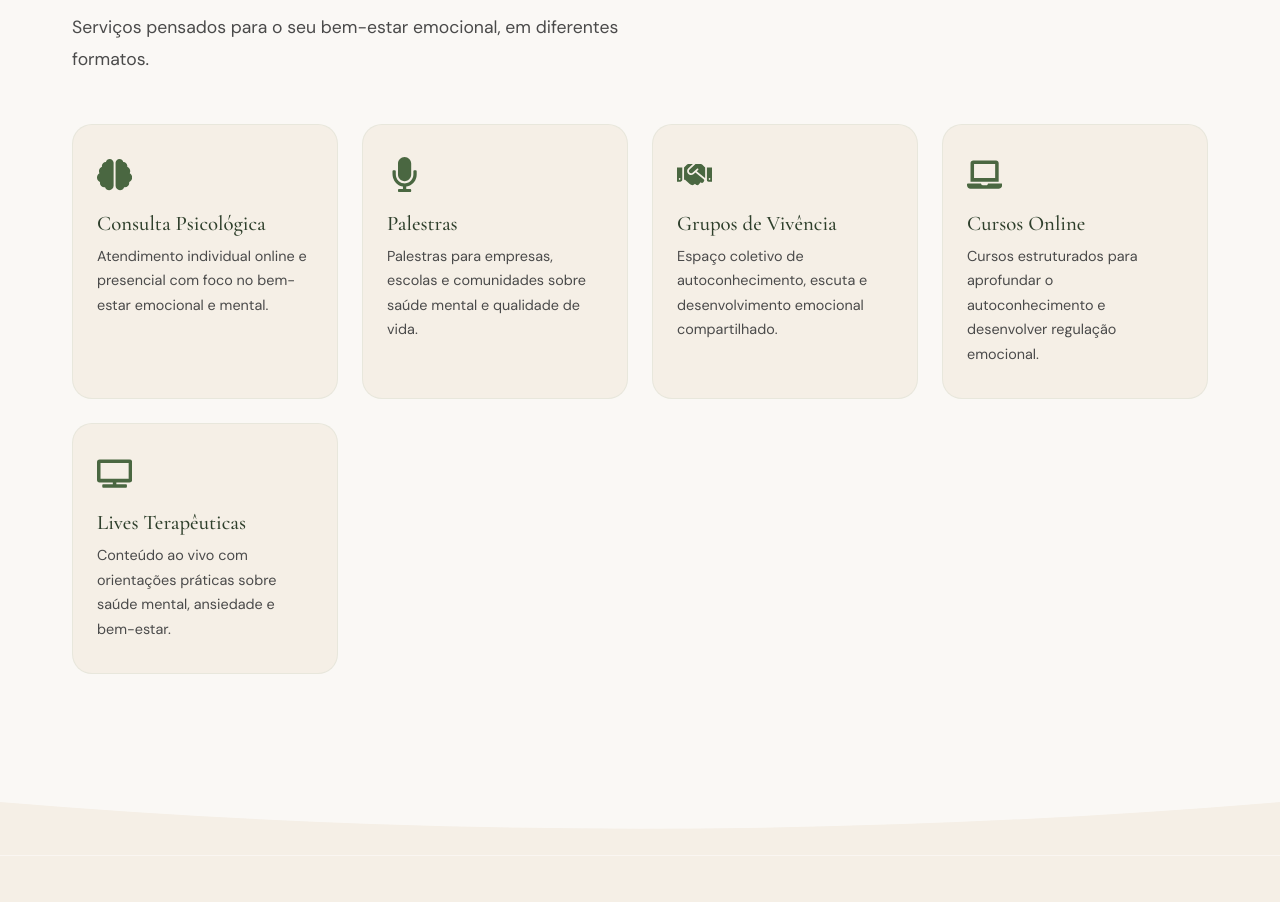
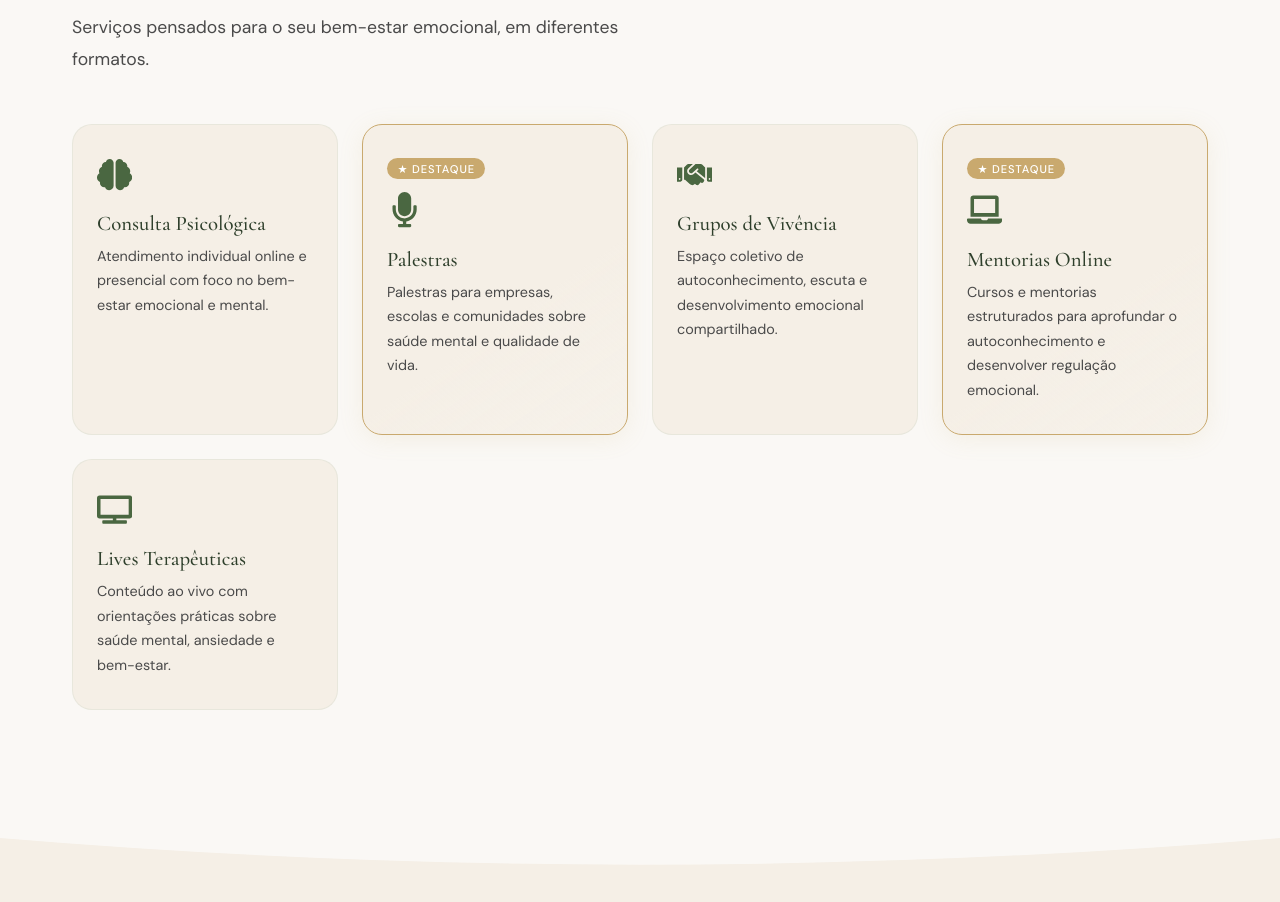
Before and after one commit to butrico31/Elisa, a React (Vite) app: page / in a window 1280 px wide. Shown: the part 1091-1993 px from the top of the page. Built offline with nearby package versions, Linux system fonts and the light colour scheme.

Commit message:
feat: enhance ServiceCard styling and add FeaturedTag for highlighted services

```diff
--- a/src/pages/Home.jsx
+++ b/src/pages/Home.jsx
@@ -156,16 +156,37 @@ const ServicesGrid = styled.div`
 `;
 
 const ServiceCard = styled.div`
-  background-color: ${({ theme }) => theme.colors.beige};
+  background-color: ${({ $featured, theme }) => $featured ? theme.colors.beige : theme.colors.beige};
   border-radius: 20px;
   padding: 2rem 1.5rem;
-  border: 1px solid rgba(122,158,126,0.1);
+  border: 1px solid ${({ $featured, theme }) => $featured ? theme.colors.gold : 'rgba(122,158,126,0.1)'};
   transition: box-shadow 0.3s, transform 0.3s;
   cursor: default;
+  position: relative;
+  overflow: hidden;
+  ${({ $featured, theme }) => $featured && `
+    background: linear-gradient(145deg, ${theme.colors.beige} 60%, rgba(201,169,110,0.08) 100%);
+    box-shadow: 0 4px 24px rgba(201,169,110,0.12);
+  `}
   &:hover {
     box-shadow: 0 8px 40px rgba(74,103,65,0.1);
     transform: translateY(-5px);
   }
+`;
+
+const FeaturedTag = styled.span`
+  display: inline-flex;
+  align-items: center;
+  gap: 0.3rem;
+  background-color: ${({ theme }) => theme.colors.gold};
+  color: #fff;
+  font-size: 0.7rem;
+  font-weight: 600;
+  letter-spacing: 0.08em;
+  text-transform: uppercase;
+  padding: 0.2rem 0.65rem;
+  border-radius: 50px;
+  margin-bottom: 0.85rem;
 `;
 
 const ServiceIcon = styled.div`
@@ -384,9 +405,9 @@ const CtaSub = styled.p`
 /* ── DATA ── */
 const services = [
   { icon: <FaBrain />, title: 'Consulta Psicológica', desc: 'Atendimento individual online e presencial com foco no bem-estar emocional e mental.' },
-  { icon: <FaMicrophone />, title: 'Palestras', desc: 'Palestras para empresas, escolas e comunidades sobre saúde mental e qualidade de vida.' },
+  { icon: <FaMicrophone />, title: 'Palestras', desc: 'Palestras para empresas, escolas e comunidades sobre saúde mental e qualidade de vida.', featured: true },
   { icon: <FaHandshake />, title: 'Grupos de Vivência', desc: 'Espaço coletivo de autoconhecimento, escuta e desenvolvimento emocional compartilhado.' },
-  { icon: <FaLaptop />, title: 'Cursos Online', desc: 'Cursos estruturados para aprofundar o autoconhecimento e desenvolver regulação emocional.' },
+  { icon: <FaLaptop />, title: 'Mentorias Online', desc: 'Cursos e mentorias estruturados para aprofundar o autoconhecimento e desenvolver regulação emocional.', featured: true },
   { icon: <FaTv />, title: 'Lives Terapêuticas', desc: 'Conteúdo ao vivo com orientações práticas sobre saúde mental, ansiedade e bem-estar.' },
 ];
 
@@ -483,7 +504,8 @@ export default function Home() {
           <SectionSubtitle>Serviços pensados para o seu bem-estar emocional, em diferentes formatos.</SectionSubtitle>
           <ServicesGrid>
             {services.map((s, i) => (
-              <ServiceCard key={i} className="service-card">
+              <ServiceCard key={i} className="service-card" $featured={s.featured}>
+                {s.featured && <FeaturedTag>★ Destaque</FeaturedTag>}
                 <ServiceIcon>{s.icon}</ServiceIcon>
                 <ServiceTitle>{s.title}</ServiceTitle>
                 <ServiceDesc>{s.desc}</ServiceDesc>
```
